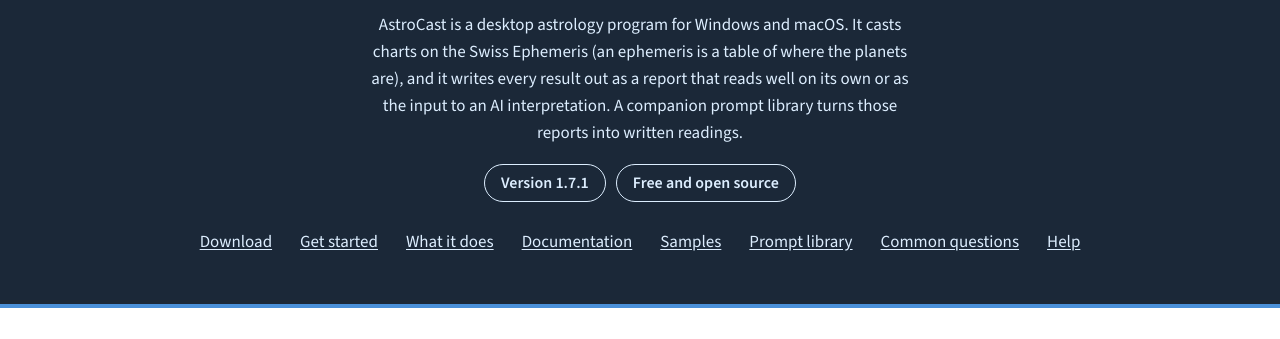
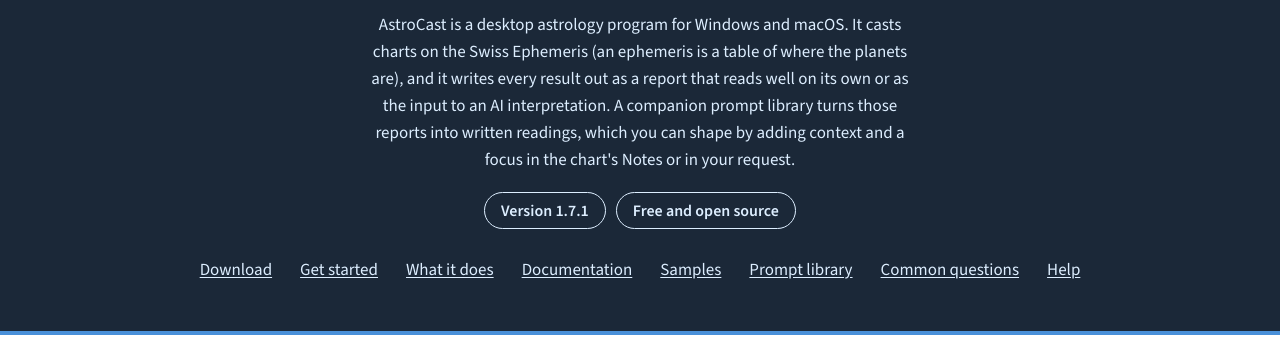
Before and after one commit to sthornhill008/AstroCast, a plain HTML site: page website/AstroCast/index.html in a window 1280 px wide. Shown: the part 186-525 px from the top of the page. Drawn offline with Linux system fonts and the light colour scheme.

Commit message:
docs: say in the summary that a reading can be shaped
The README's opening, the website's main page and llms.txt say
that the prompt library's readings can be shaped by adding context
and a focus in the chart's Notes or in the request, in the words
of the Prompt Library Guide. Steve, 2026-11-17.

Co-Authored-By: Claude Fable 5.2 <noreply@anthropic.com>

```diff
--- a/website/AstroCast/index.html
+++ b/website/AstroCast/index.html
@@ -342,7 +342,7 @@
                 <h1>AstroCast</h1>
             </div>
             <p class="tagline">Astrology charts and reports for Windows and macOS</p>
-            <p class="identity">AstroCast is a desktop astrology program for Windows and macOS. It casts charts on the Swiss Ephemeris (an ephemeris is a table of where the planets are), and it writes every result out as a report that reads well on its own or as the input to an AI interpretation. A companion prompt library turns those reports into written readings.</p>
+            <p class="identity">AstroCast is a desktop astrology program for Windows and macOS. It casts charts on the Swiss Ephemeris (an ephemeris is a table of where the planets are), and it writes every result out as a report that reads well on its own or as the input to an AI interpretation. A companion prompt library turns those reports into written readings, which you can shape by adding context and a focus in the chart's Notes or in your request.</p>
             <p class="badges">
                 <span class="badge">Version <span data-rel="version">1.7.1</span></span>
                 <span class="badge">Free and open source</span>
```
Also changed, not shown: website/AstroCast/llms.txt, 1 other file.
